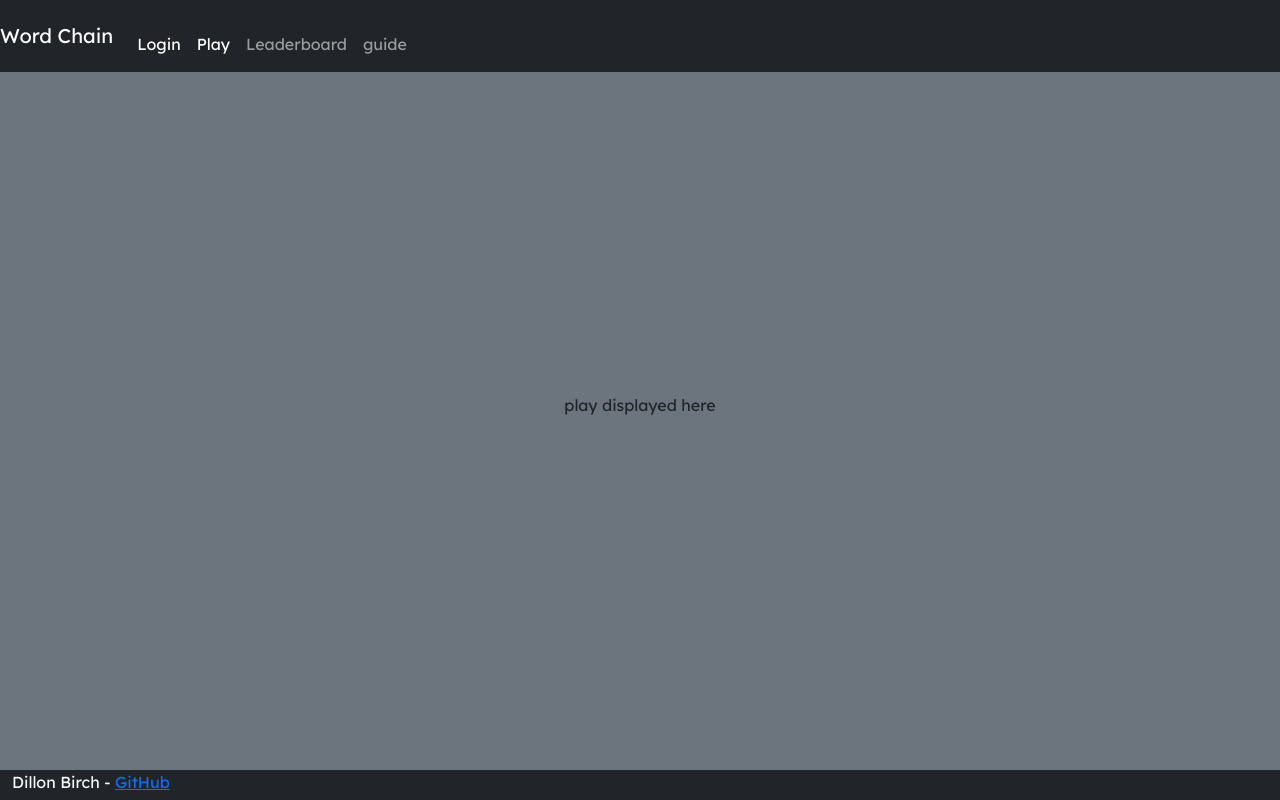
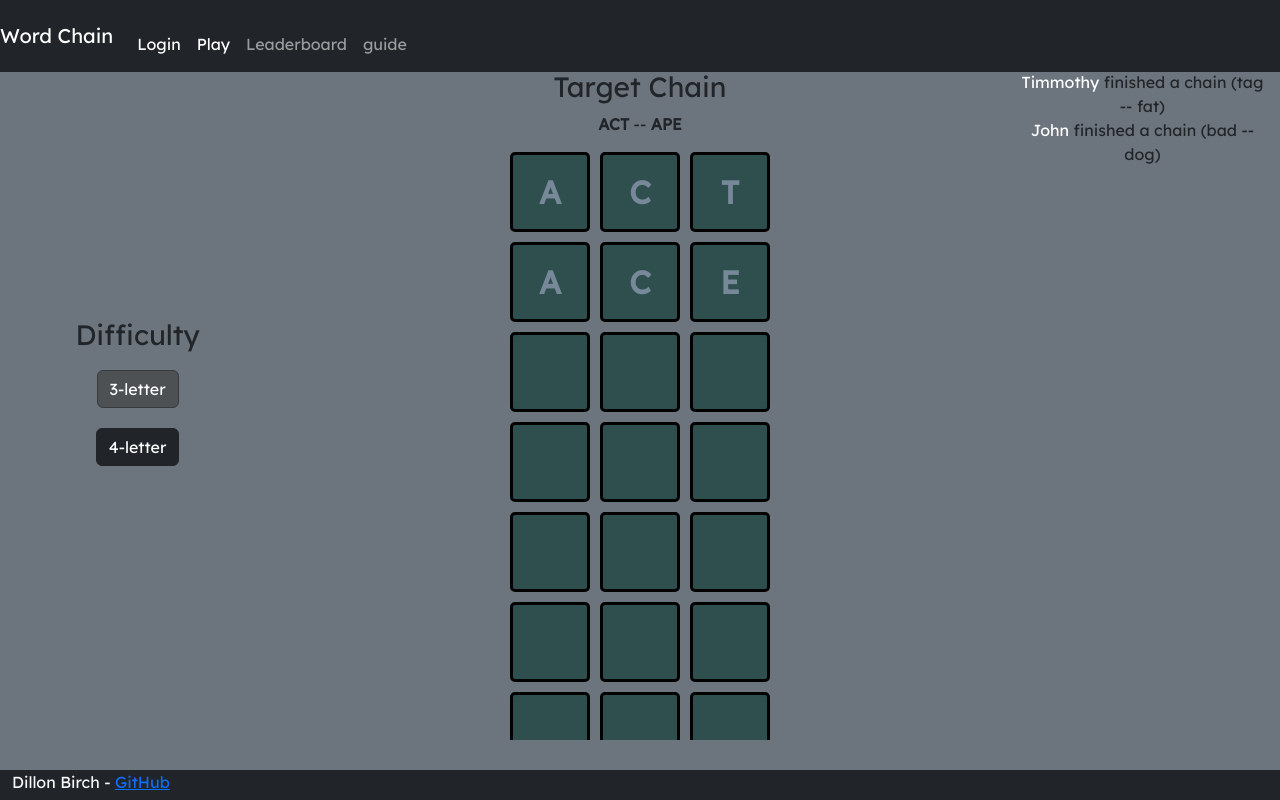
Before and after one commit to dillob26/Startup, a React (Vite) app in the folder application/: page /play in a window 1280 px wide. Built offline with nearby package versions, Linux system fonts and the light colour scheme.

Commit message:
play jsx page and fix selector conflict

```diff
--- a/application/src/guide/guide.css
+++ b/application/src/guide/guide.css
@@ -1,4 +1,4 @@
-main {
+.main-guide {
     display: flex;
     flex-direction: column;
     align-items: center;
--- a/application/src/guide/guide.jsx
+++ b/application/src/guide/guide.jsx
@@ -3,7 +3,7 @@ import './guide.css';
 
 export function Guide() {
   return (
-    <main className="container-fluid bg-secondary text-center">
+    <main className="main-guide container-fluid bg-secondary text-center">
       <h3>guide</h3>
         <p>
             In Word Chain your goal in this game is to go from one word to another word.
--- a/application/src/login/login.css
+++ b/application/src/login/login.css
@@ -3,7 +3,7 @@ input.form-control {
   width: 30ch !important;
 }
 
-main {
+.main-login {
     display: flex;
     flex-direction: column;
     align-items: center;
--- a/application/src/login/login.jsx
+++ b/application/src/login/login.jsx
@@ -3,7 +3,7 @@ import './login.css';
 
 export function Login() {
   return (
-    <main className="container-fluid bg-secondary text-center">
+    <main className="main-login container-fluid bg-secondary text-center">
       <h1>Welcome to Word Chain</h1>
         <p>Please login to play</p>
         <form method="get" action="play.html">
--- a/application/src/play/play.css
+++ b/application/src/play/play.css
@@ -1,5 +1,5 @@
 /* main layout */
-main {
+.main-play {
     display: flex;
     flex-direction: row;
     overflow: hidden;
--- a/application/src/play/play.jsx
+++ b/application/src/play/play.jsx
@@ -1,9 +1,76 @@
 import React from 'react';
+import './play.css';
 
 export function Play() {
   return (
-    <main className="container-fluid bg-secondary text-center">
-      <div>play displayed here</div>
+    <main className="main-play container-fluid bg-secondary text-center">
+      <div className="options fixed-left">
+            <h3>Difficulty</h3>
+            <ul>
+                <li><button className="btn btn-dark active">3-letter</button></li>
+                <li><button className="btn btn-dark">4-letter</button></li>
+            </ul>
+
+
+        </div>
+
+        <div className="game">
+            <div className="title">
+                <h3>Target Chain</h3>
+                <p><span id="start_word">ACT</span> -- <span id="end_word">APE</span></p>
+            </div>
+
+            <div className="letter-grid">
+                <div className="letter-cell">A</div>
+                <div className="letter-cell">C</div>
+                <div className="letter-cell">T</div>
+                <div className="letter-cell">A</div>
+                <div className="letter-cell">C</div>
+                <div className="letter-cell">E</div>
+                <div className="letter-cell"></div>
+                <div className="letter-cell"></div>
+                <div className="letter-cell"></div>
+                <div className="letter-cell"></div>
+                <div className="letter-cell"></div>
+                <div className="letter-cell"></div>
+                <div className="letter-cell"></div>
+                <div className="letter-cell"></div>
+                <div className="letter-cell"></div>
+                <div className="letter-cell"></div>
+                <div className="letter-cell"></div>
+                <div className="letter-cell"></div>
+                <div className="letter-cell"></div>
+                <div className="letter-cell"></div>
+                <div className="letter-cell"></div>
+                <div className="letter-cell"></div>
+                <div className="letter-cell"></div>
+                <div className="letter-cell"></div>
+                <div className="letter-cell"></div>
+                <div className="letter-cell"></div>
+                <div className="letter-cell"></div>
+                <div className="letter-cell"></div>
+                <div className="letter-cell"></div>
+                <div className="letter-cell"></div>
+                <div className="letter-cell"></div>
+                <div className="letter-cell"></div>
+                <div className="letter-cell"></div>
+                <div className="letter-cell"></div>
+                <div className="letter-cell"></div>
+                <div className="letter-cell"></div>
+            </div>
+
+            <div>
+                <button className="btn btn-dark">give up</button>
+                <button className="btn btn-dark">restart</button>
+            </div>
+        </div>
+
+        <div className="notifications">
+            <ul>
+                <li><span className="Name">Timmothy</span> finished a chain (tag -- fat)</li>
+                <li><span className="Name">John</span> finished a chain (bad -- dog)</li>
+            </ul>
+        </div>
     </main>
   );
 }
```
